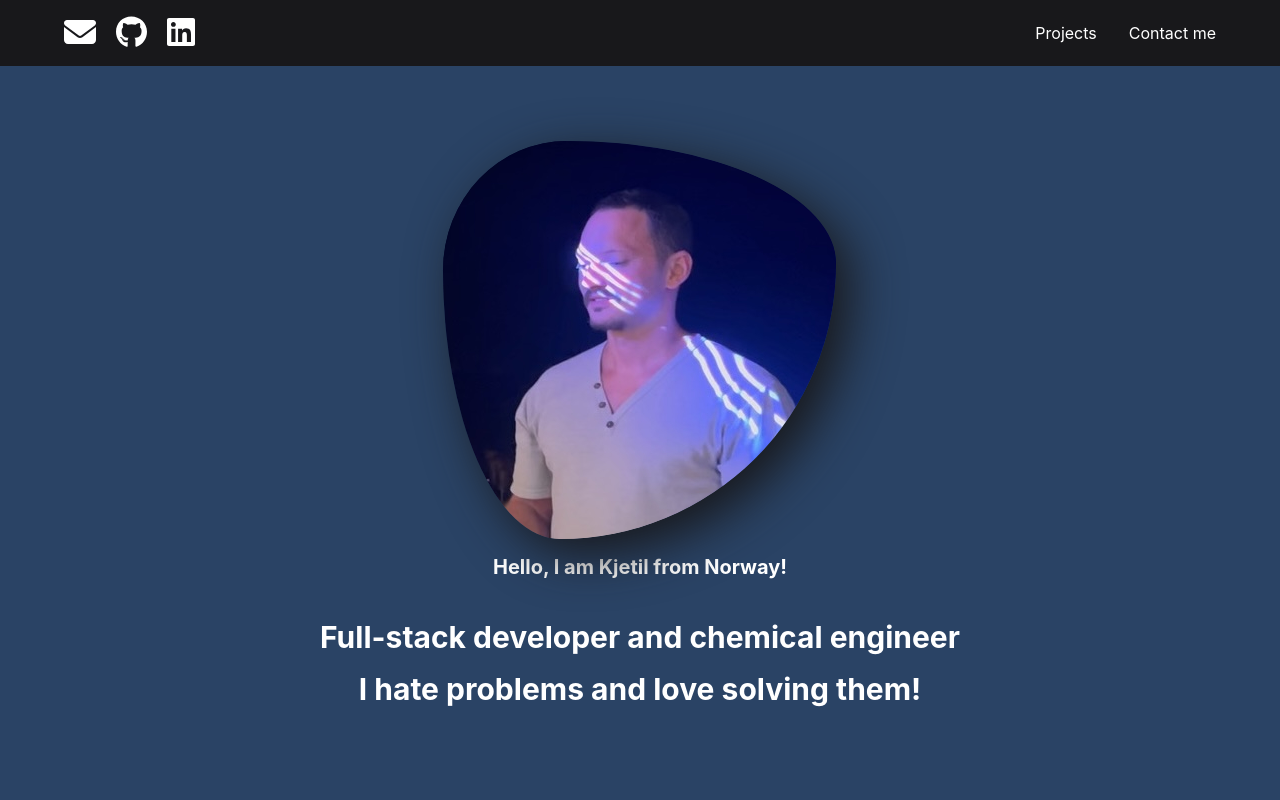
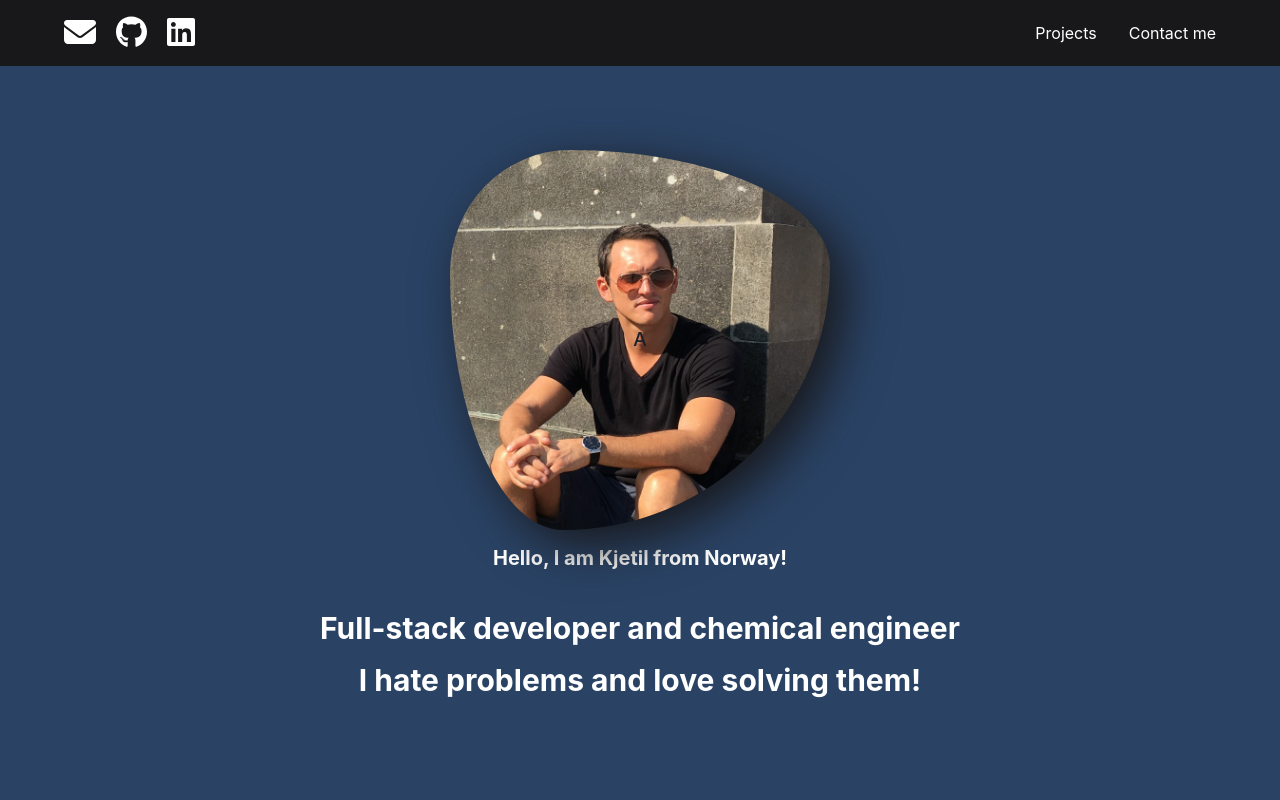
Before and after one commit to kjebrak/kjebrak.github.io, a React (Create React App) app: page / in a window 1280 px wide. Shown: the top 800 px of the page. Built offline with nearby package versions, Linux system fonts and the light colour scheme.

Commit message:
change avatar and fix fluid animation

```diff
--- a/src/components/LandingSection.js
+++ b/src/components/LandingSection.js
@@ -1,7 +1,8 @@
 import React from "react";
 import { Avatar, Heading, VStack, keyframes} from "@chakra-ui/react";
 import FullScreenSection from "./FullScreenSection";
-import avatar_img from "../images/avatar_light_tropical.jpg";
+// import avatar_img from "../images/avatar_light_tropical.jpg";
+import avatar_img from "../images/avatar-sitting-urban.jpeg";
 import { formatWithCursor } from "prettier";
 
 const greeting = "Hello, I am Kjetil from Norway!";
@@ -37,15 +38,16 @@ const LandingSection = () => {
   >
     <Avatar
     name="Avatar"
-    src={avatar_img}
-    size='3xl' // predefined size
+    src={null}
+    width="380px"
+    height="380px"
     borderRadius={"30% 70% 70% 30% / 30% 30% 70% 70%"}
     boxShadow={"15px 15px 50px #18181b"}
-    // animation={`${fluidAvatar} 4s ease-in-out 0s infinite normal ;`}
     animation={`${fluidAvatar} 6s linear infinite;`}
     transition={`all 1s ease-in-out;`}
-    // border="2px solid white" // for debugging
-    background={`url(${avatar_img})`}
+    backgroundImage={`url(${avatar_img})`}
+    backgroundSize="cover"
+    backgroundPosition="center"
     _hover={{"animation-play-state": "paused", "border": "10px solid white"}}
     overflow={"hidden"}
     />
```
